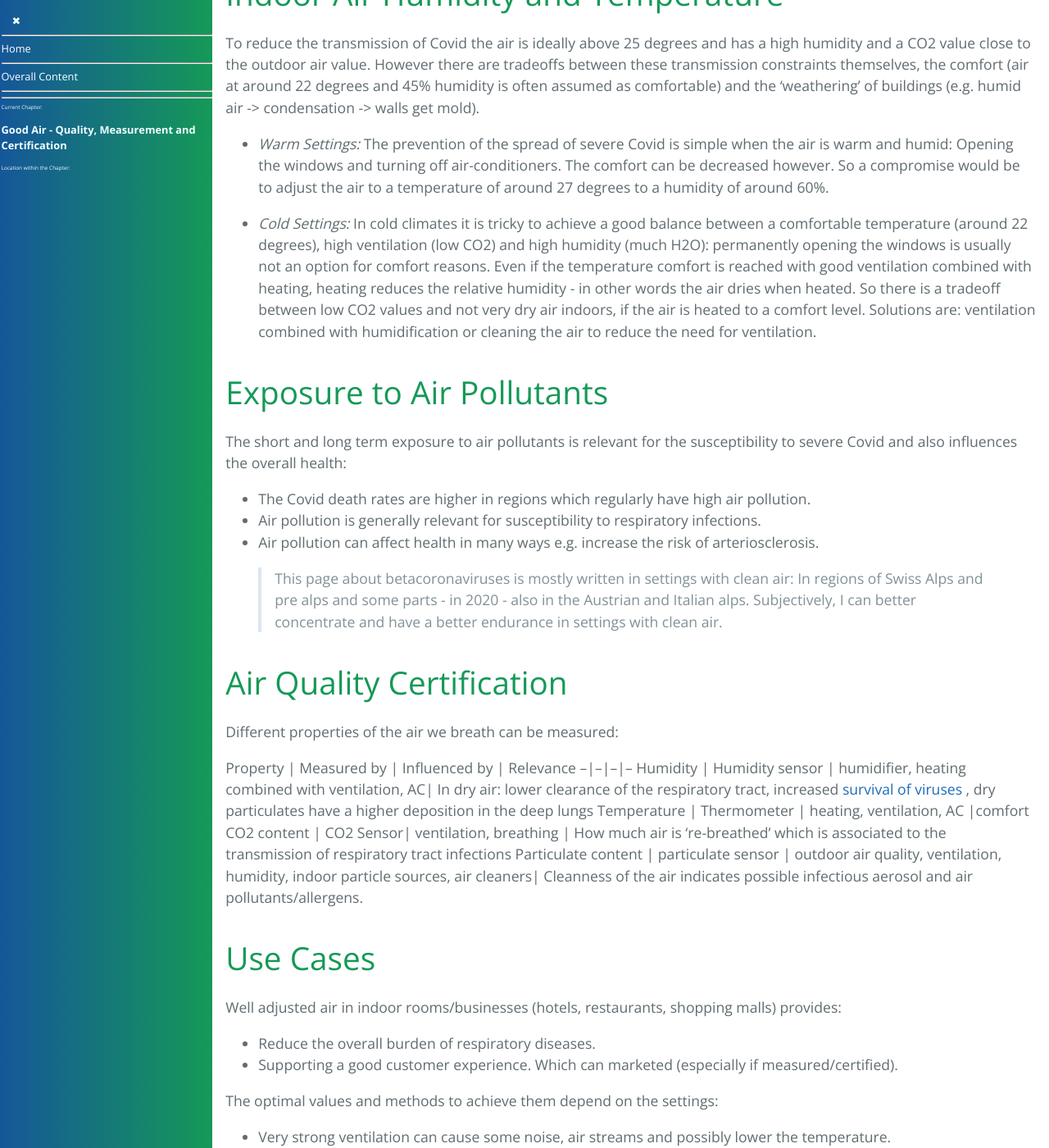
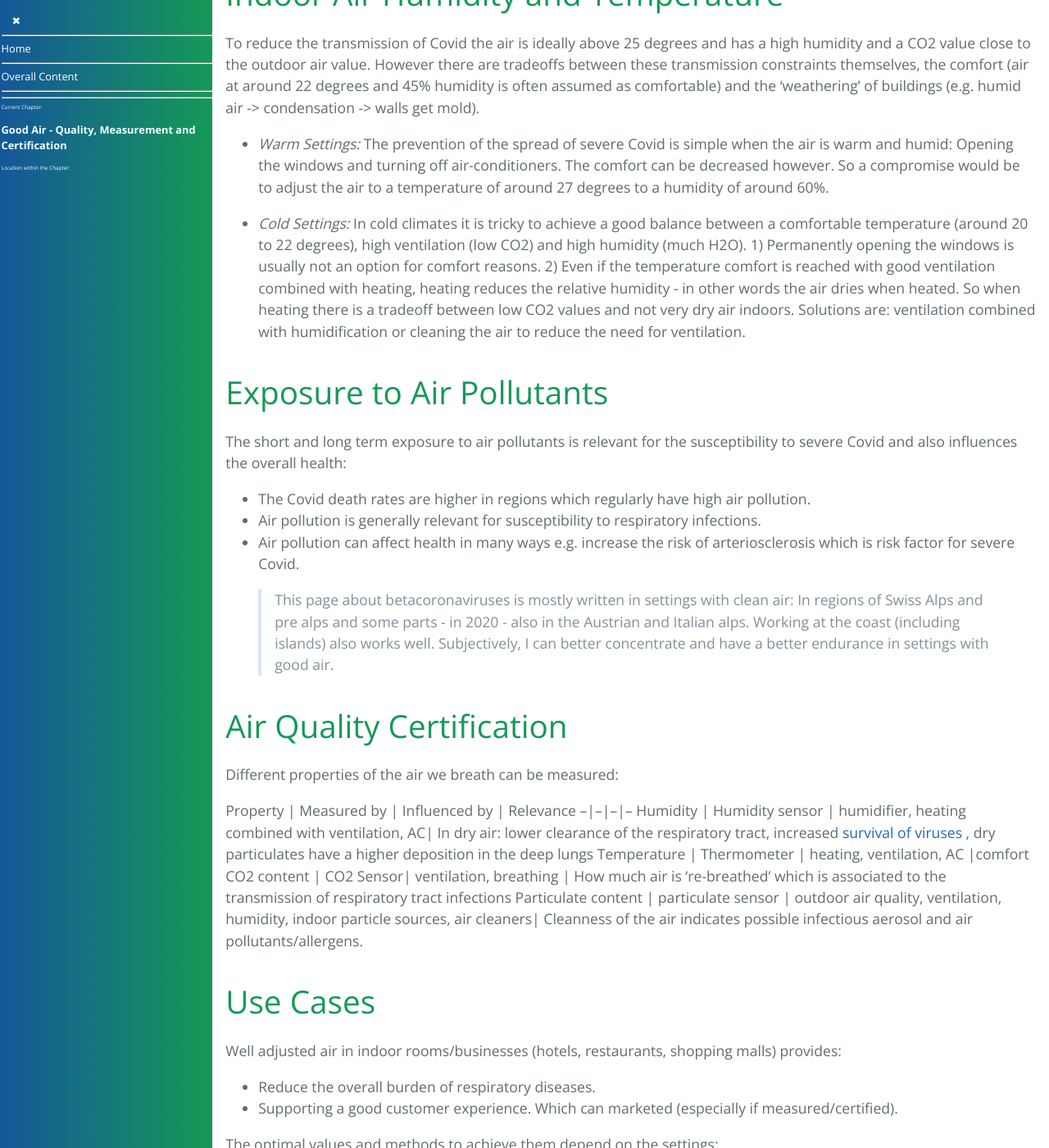
Before and after one commit to forestgrape/coronavirus, a Jekyll site: the page built from 7_social/good_air.md, in a window 1280 px wide and 1400 px high, scrolled down 1022 px. Shown: the whole window at 82% size. Built offline with Jekyll 4.4.1, drawn with Linux system fonts in a browser that asks for light colours; our own code applies the rules of GitHub Pages for plain Markdown files; some of the changed text lies outside the part shown.

Commit message:
clarifications

```diff
--- a/7_social/good_air.md
+++ b/7_social/good_air.md
@@ -29,15 +29,15 @@ To reduce the transmission of Covid the air is ideally above 25 degrees and has
 
 * *Warm Settings:* The prevention of the spread of severe Covid is simple when the air is warm and humid: Opening the windows and turning off air-conditioners. The comfort can be decreased however. So a compromise would be to adjust the air to a temperature of around 27 degrees to a humidity of around 60%.
 
-* *Cold Settings:* In cold climates it is tricky to achieve a good balance between a comfortable temperature (around 22 degrees), high ventilation (low CO2) and high humidity (much H2O): permanently opening the windows is usually not an option for comfort reasons. Even if the temperature comfort is reached with good ventilation combined with heating, heating reduces the relative humidity - in other words the air dries when heated. So there is a tradeoff between low CO2 values and not very dry air indoors, if the air is heated to a comfort level. Solutions are: ventilation combined with humidification or cleaning the air to reduce the need for ventilation.
+* *Cold Settings:* In cold climates it is tricky to achieve a good balance between a comfortable temperature (around 20 to 22 degrees), high ventilation (low CO2) and high humidity (much H2O). 1) Permanently opening the windows is usually not an option for comfort reasons. 2) Even if the temperature comfort is reached with good ventilation combined with heating, heating reduces the relative humidity - in other words the air dries when heated. So when heating there is a tradeoff between low CO2 values and not very dry air indoors. Solutions are: ventilation combined with humidification or cleaning the air to reduce the need for ventilation.
 
 ## Exposure to Air Pollutants
 The short and long term exposure to air pollutants is relevant for the susceptibility to severe Covid and also influences the overall health:
 * The Covid death rates are higher in regions which regularly have high air pollution.
 * Air pollution is generally relevant for susceptibility to respiratory infections.
-* Air pollution can affect health in many ways e.g. increase the risk of arteriosclerosis.
+* Air pollution can affect health in many ways e.g. increase the risk of arteriosclerosis which is risk factor for severe Covid.
 
-    > This page about betacoronaviruses is mostly written in settings with clean air: In regions of Swiss Alps and pre alps and some parts - in 2020 - also in the Austrian and Italian alps. Subjectively, I can better concentrate and have a better endurance in settings with clean air.
+    > This page about betacoronaviruses is mostly written in settings with clean air: In regions of Swiss Alps and pre alps and some parts - in 2020 - also in the Austrian and Italian alps. Working at the coast (including islands) also works well. Subjectively, I can better concentrate and have a better endurance in settings with good air.
 
 
 ## Air Quality Certification
```
Also changed, not shown: other parts of 7_social/good_air.md (+3 -3 lines).
